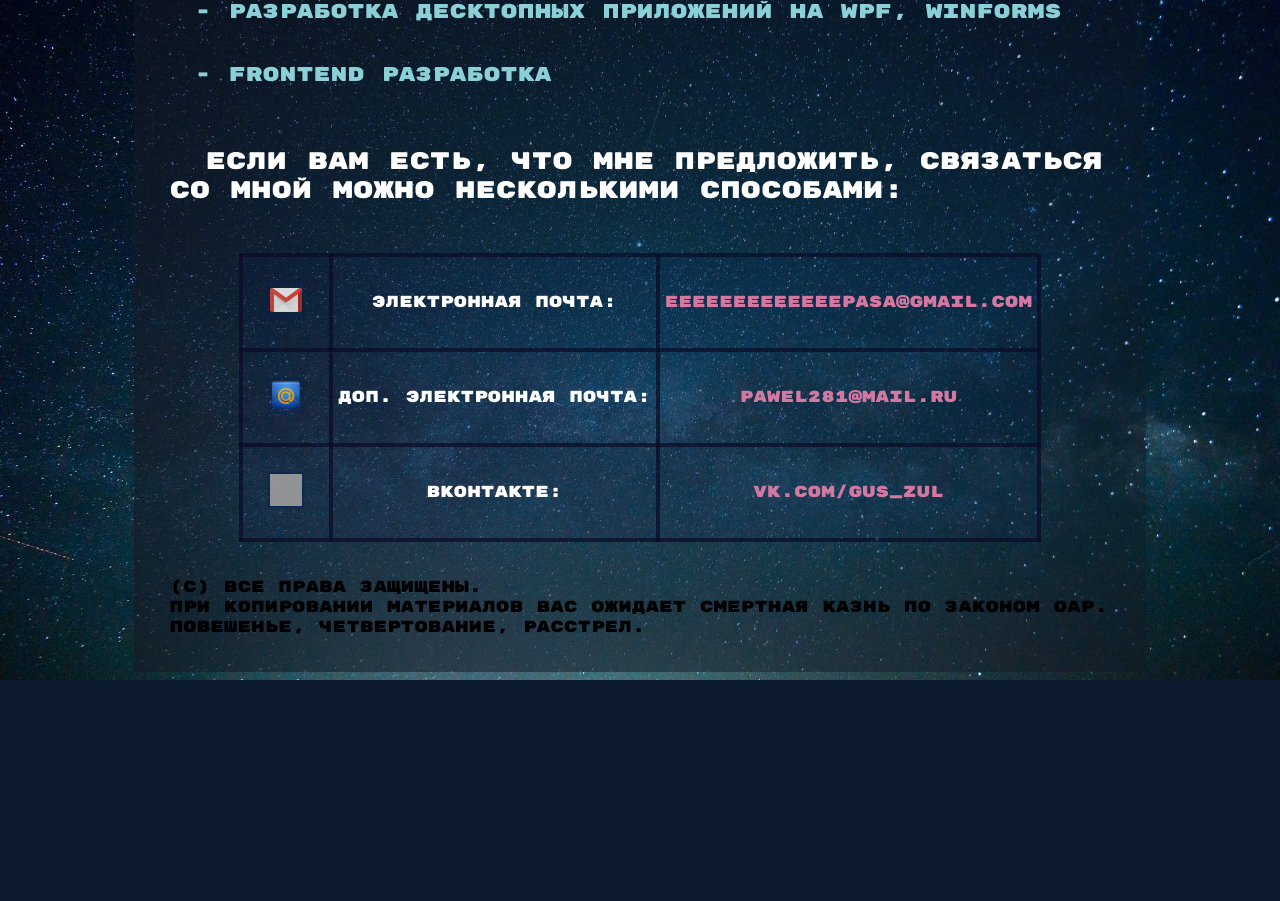
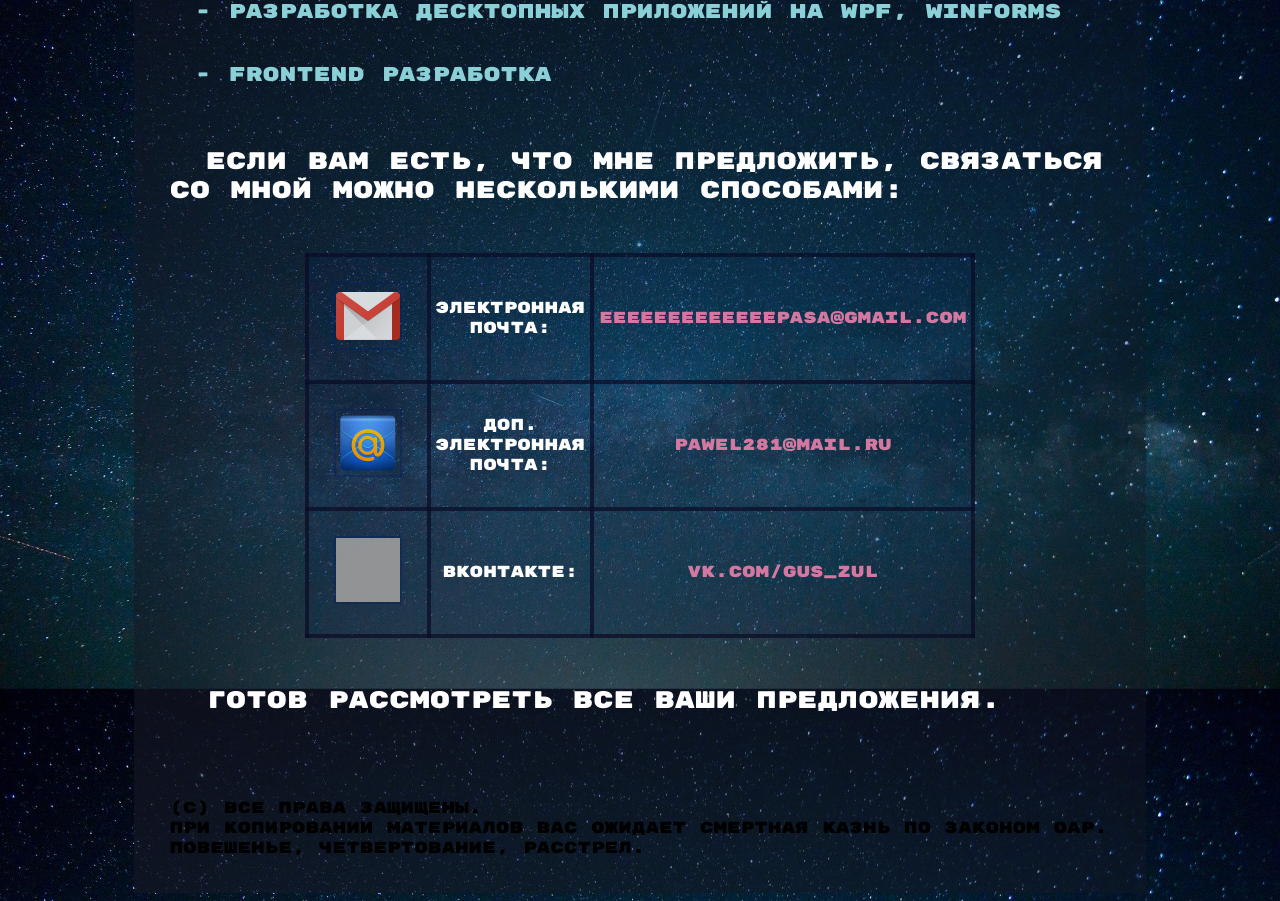
Before and after one commit to pawel281/MyCoolSite, a PHP site: page /about.html in a window 1280 px wide. Shown: the part 1018-1919 px from the top of the page. Before the commit the page ends 1698 px from the top, so only its background shows below. Run offline with PHP 8.4, Linux system fonts and the light colour scheme; grey boxes are pictures that could not be loaded.

Commit message:
Анимация вкладок
выдвижная анимация вкладок

```diff
--- a/сайт/about.html
+++ b/сайт/about.html
@@ -19,7 +19,7 @@
 
 	</ul>
 	</div>
-		<article>
+		<article style="display: block">
 	<section>
 <!-- Изменил-->
 <div class="Zel">
@@ -43,7 +43,7 @@
 <p>
 	Если вам есть, что мне предложить, связаться со мной можно несколькими способами:
 </p>
-
+<div class="tableR">
 <table class="contact">
 	<tr>
 		<td><img src="resources/Icon/Gmail_Icon.png"></td>
@@ -66,9 +66,12 @@
 		<td><span>@PawelZubkov</span></td>
 	</tr>-->
 </table>
+</div>
+<p>
+Готов рассмотреть все ваши  предложения.
+</p>
 
 </section>
-
 </article>
 
 <footer>
@@ -78,6 +81,6 @@
 
 
 </footer>
-</div >
+</div>
 </body>
 </html>
--- a/сайт/scripts/Main.js
+++ b/сайт/scripts/Main.js
@@ -19,5 +19,4 @@ if(event.target.tagName=='TD'){
 
 		}
 	}
-
 }
--- a/сайт/styles/Main.css
+++ b/сайт/styles/Main.css
@@ -106,7 +106,8 @@ margin-bottom: 35px;
 /*О мне*/
 .img{
 display: block;
-margin: 0 auto;
+margin: auto;
+
 }
 
 .Zel{
@@ -137,28 +138,40 @@ font-weight: 300;
 }
 .skills li:hover{
 display:  block;
-background: rgba(0, 0, 60, 0.1)
+background: rgba(0, 0, 60, 0.1);
+transition: 2s;
 }
-.skills li:hover::after{
+
+
+.skills li::after{
+display: block;
+overflow: hidden;
 content: attr(txtTable);
 color: #FFFFFF;
 font-size: 15px;
 text-indent: 0px;
+transition: all  0.3s ease-in-out;
+height: 0px;
 }
 
+.skills li:hover::after
+{
+height: 100px;
+}
+
+
+
 .contact{
-
 margin-left: 50px;
 border-collapse: collapse;
 margin: auto;
-
 }
 
 
 
 .contact img{
-height: 32px;
-width: 32px;
+height: 64px;
+width: 64px;
 }
 
 .contact tr{
@@ -175,4 +188,8 @@ border: 4px solid  rgba(10, 11, 38, 0.7);
 text-align: center;
 padding: 5px;
 color: white;
+word-wrap:  break-word;
+width: 80px;
 }
+.tableR{   width: 100%;
+ }
```
Lines whose indentation alone changed are shown as unchanged.
